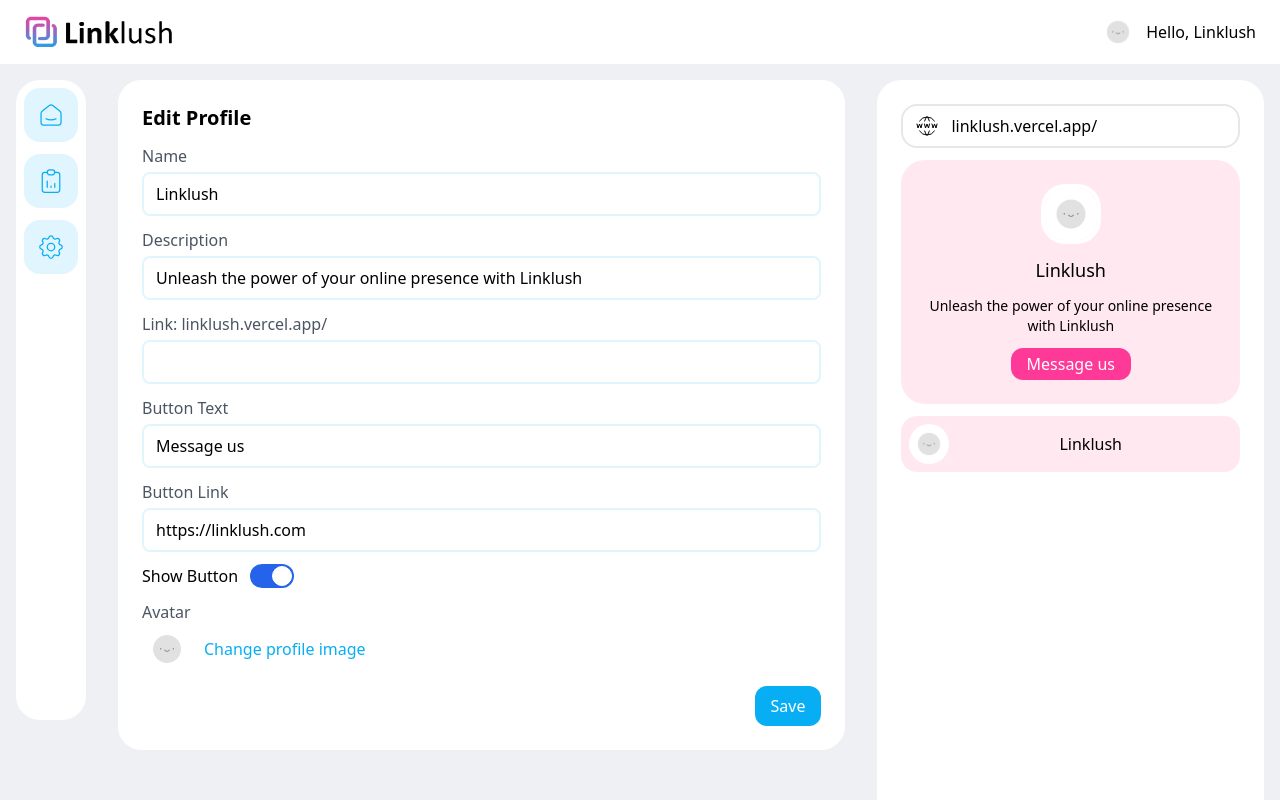
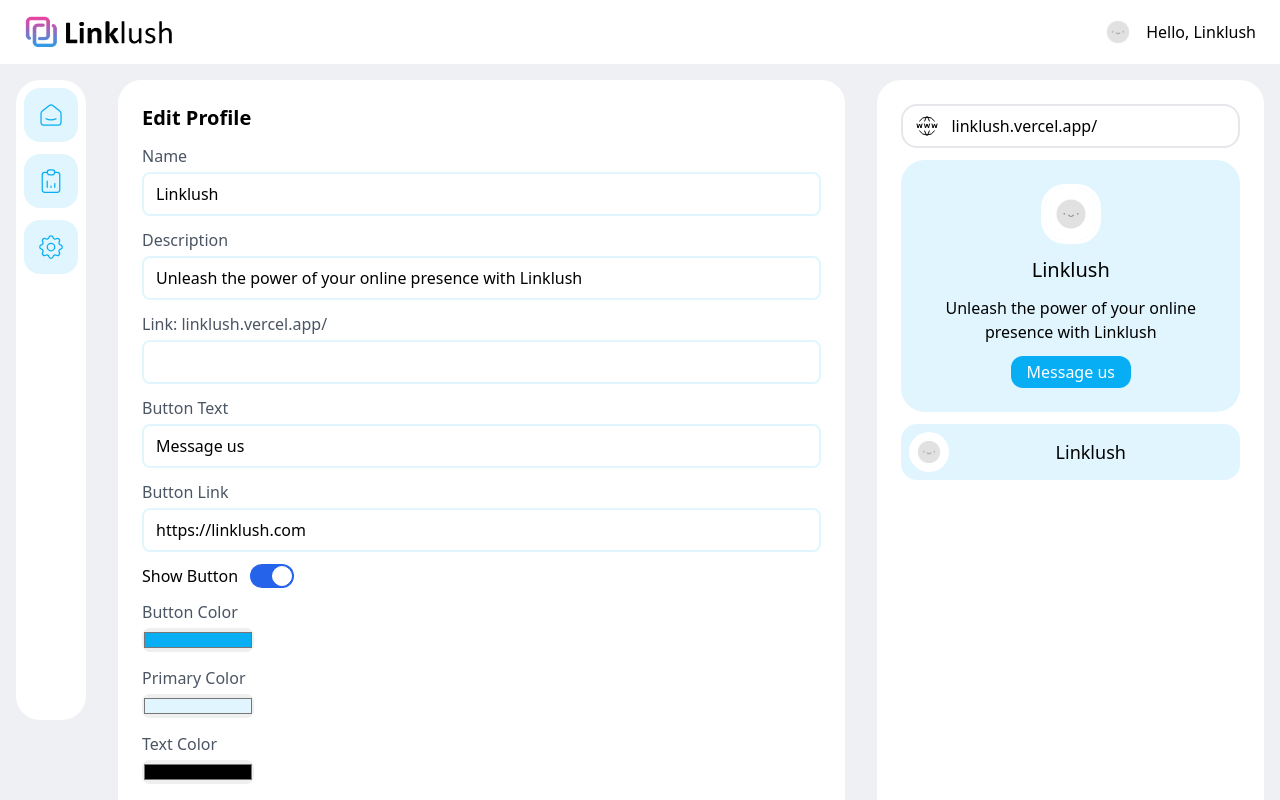
Before and after one commit to vlohar08/linklush, a Next.js app: page /admin/settings in a window 1280 px wide. Shown: the top 800 px of the page. Built offline with nearby package versions, Linux system fonts and the light colour scheme; no server answers.

Commit message:
Added Customization Options

```diff
--- /dev/null
+++ b/components/Backend/ColorPicker.tsx
@@ -0,0 +1,30 @@
+import { ChangeEvent } from "react";
+
+type ColorPicker = {
+  title: string;
+  required?: boolean;
+  value: string;
+  onChange: (e: ChangeEvent<HTMLInputElement>) => void;
+};
+
+const ColorPicker = ({
+  title,
+  required = false,
+  value,
+  onChange,
+}: ColorPicker) => {
+  return (
+    <div className="w-full">
+      <p className="text-gray-600 mb-1">{title}</p>
+      <input
+        className="w-28 h-6 outline-none rounded-lg inline-block"
+        type="color"
+        value={value}
+        onChange={onChange}
+        required={required}
+      />
+    </div>
+  );
+};
+
+export default ColorPicker;
--- /dev/null
+++ b/components/Backend/DisplayUserProfileWithLinks.tsx
@@ -0,0 +1,81 @@
+import { Link as LinkType } from "context/LinkContext";
+import { Profile } from "context/ProfileContext";
+import Image from "next/image";
+import Link from "next/link";
+
+const DisplayUserProfileWithLinks = ({
+  profile,
+  links,
+}: {
+  profile: Profile;
+  links: LinkType[];
+}) => {
+  return (
+    <>
+      <div
+        style={{ background: profile.primaryColor }}
+        className="w-full lg:max-w-[600px] rounded-3xl p-3 md:p-6"
+      >
+        <Image
+          className="rounded-3xl aspect-square mx-auto border-4 border-white bg-white min-w-[60px] min-h-[60px] object-cover"
+          src={profile.avatar}
+          width={60}
+          height={60}
+          alt="Linklush"
+          draggable={false}
+        />
+        <h2
+          style={{ color: profile.textColor }}
+          className="font-medium text-lg lg:text-xl mt-3"
+        >
+          {profile.name}
+        </h2>
+        <p style={{ color: profile.textColor }} className="text-md my-3">
+          {profile.description}
+        </p>
+        {profile.showButton && (
+          <Link target="_blank" href={profile.buttonLink}>
+            <button
+              style={{ background: profile.buttonColor }}
+              className="rounded-xl hover:opacity-90 transition-colors duration-300 py-1 px-4 text-white"
+              type="button"
+            >
+              {profile.buttonText}
+            </button>
+          </Link>
+        )}
+      </div>
+      <div className="w-full lg:max-w-[600px]">
+        {links.map((link) => {
+          return (
+            link.isEnabled && (
+              <Link target="_blank" key={link.id} href={link.href}>
+                <div
+                  style={{ background: profile.primaryColor }}
+                  className="flex items-center mt-3 hover:opacity-90 transition-colors duration-300 rounded-2xl p-2 cursor-pointer"
+                >
+                  <Image
+                    className="rounded-3xl aspect-square object-cover min-w-[40px] min-h-[40px]"
+                    width={40}
+                    height={40}
+                    src={link.icon}
+                    alt={link.title}
+                    draggable={false}
+                  />
+                  <h2
+                    style={{ color: profile.textColor }}
+                    className="flex justify-center w-full font-medium text-base lg:text-lg"
+                  >
+                    {link.title}
+                  </h2>
+                </div>
+              </Link>
+            )
+          );
+        })}
+      </div>
+    </>
+  );
+};
+
+export default DisplayUserProfileWithLinks;
--- a/components/Backend/Layout.tsx
+++ b/components/Backend/Layout.tsx
@@ -20,6 +20,8 @@
   onAuthStateChanged(auth, (user) => {
     if (user) {
       setUser(user);
+    } else {
+      setUser(null);
     }
   });
 
--- a/components/Backend/LinkCard.tsx
+++ b/components/Backend/LinkCard.tsx
@@ -1,5 +1,8 @@
 import { IconDotsVertical, IconPencilMinus } from "@tabler/icons";
 import { useLinks, useUpdateLinks } from "context/LinkContext";
+import { useProfile } from "context/ProfileContext";
+import { db } from "firebase.config";
+import { doc, updateDoc } from "firebase/firestore";
 import Image from "next/image";
 
 type LinkCard = {
@@ -8,6 +11,7 @@
 
 const LinkCard = ({ id }: LinkCard) => {
   const links = useLinks();
+  const { uid } = useProfile();
   const linkIndex = links.findIndex((link) => link.id === id);
   const { icon, title, href } = links[linkIndex];
   const updateLinks = useUpdateLinks();
@@ -17,6 +21,9 @@
     const updatedLinks = [...links];
     updatedLinks[linkIndex].isExpanded = !updatedLinks[linkIndex].isExpanded;
     updateLinks(updatedLinks);
+    await updateDoc(doc(db, "users", uid), {
+      links: updatedLinks,
+    });
   };
 
   return (
--- a/components/Backend/LinkPreview.tsx
+++ b/components/Backend/LinkPreview.tsx
@@ -3,65 +3,20 @@
 import { useProfile } from "context/ProfileContext";
 import Image from "next/image";
 import Link from "next/link";
+import DisplayUserProfileWithLinks from "./DisplayUserProfileWithLinks";
 
 const LinkPreview = () => {
   const links = useLinks();
   const profile = useProfile();
   return (
-    <section className="lg:w-1/3 h-fit min-h-[800px] bg-white p-3 md:p-6 rounded-3xl m-2 md:m-4 text-center select-none">
+    <section className="pointer-events-none lg:w-1/3 h-fit min-h-[800px] bg-white p-3 md:p-6 rounded-3xl m-2 md:m-4 text-center select-none">
       <div className="flex items-center gap-x-3 rounded-2xl mb-3 text-left py-2 px-3 border-2 border-gray-200">
         <IconWorldWww stroke={1} />
         <p className="text-ellipsis overflow-hidden w-[30ch]">
           linklush.vercel.app/{profile.link}
         </p>
       </div>
-      <div className="rounded-3xl bg-secondary-light p-3 md:p-6">
-        <Image
-          className="rounded-3xl aspect-square mx-auto border-4 border-white bg-white min-w-[60px] min-h-[60px] object-cover"
-          src={profile.avatar}
-          width={60}
-          height={60}
-          alt="Linklush"
-          draggable={false}
-        />
-        <h2 className="font-medium text-lg mt-3">{profile.name}</h2>
-        <p className="text-sm my-3">{profile.description}</p>
-        {profile.showButton && (
-          <Link className="pointer-events-none" href={profile.buttonLink}>
-            <button
-              className="rounded-xl bg-secondary hover:bg-primary transition-colors duration-300 py-1 px-4 text-white"
-              type="button"
-            >
-              {profile.buttonText}
-            </button>
-          </Link>
-        )}
-      </div>
-      {links.map((link) => {
-        return (
-          link.isEnabled && (
-            <Link
-              className="pointer-events-none"
-              key={link.id}
-              href={link.href}
-            >
-              <div className="flex items-center mt-3 bg-secondary-light hover:bg-primary-light transition-colors duration-300 rounded-2xl p-2 cursor-pointer">
-                <Image
-                  className="rounded-3xl aspect-square object-cover min-w-[40px] min-h-[40px]"
-                  width={40}
-                  height={40}
-                  src={link.icon}
-                  alt={link.title}
-                  draggable={false}
-                />
-                <h2 className="flex justify-center w-full font-medium text-base">
-                  {link.title}
-                </h2>
-              </div>
-            </Link>
-          )
-        );
-      })}
+      <DisplayUserProfileWithLinks profile={profile} links={links} />
     </section>
   );
 };
--- a/context/ProfileContext.tsx
+++ b/context/ProfileContext.tsx
@@ -10,6 +10,9 @@
   showButton: boolean;
   buttonText: string;
   buttonLink: string;
+  buttonColor: string;
+  primaryColor: string;
+  textColor: string;
 };
 
 type UpdateProfileContext = React.Dispatch<
@@ -23,6 +26,9 @@
     showButton: boolean;
     buttonText: string;
     buttonLink: string;
+    buttonColor: string;
+    primaryColor: string;
+    textColor: string;
   }>
 >;
 export const defaultProfile = {
@@ -35,6 +41,9 @@
   showButton: true,
   buttonText: "Message us",
   buttonLink: "https://linklush.com",
+  buttonColor: "#07aef4",
+  primaryColor: "#e0f5fe",
+  textColor: "#000000",
 };
 const ProfileContext = createContext<Profile>(defaultProfile);
 const UpdateProfileContext = createContext<UpdateProfileContext | (() => null)>(
--- a/pages/[profileLink].tsx
+++ b/pages/[profileLink].tsx
@@ -1,76 +1,20 @@
+import DisplayUserProfileWithLinks from "components/Backend/DisplayUserProfileWithLinks";
+import { Link } from "context/LinkContext";
+import { Profile } from "context/ProfileContext";
 import { GetServerSideProps } from "next";
-import Image from "next/image";
-import Link from "next/link";
 import findProfileByLink from "utils/findProfileByLink";
 
 type User = {
-  profile: {
-    name: string;
-    description: string;
-    showButton: boolean;
-    buttonLink: string;
-    buttonText: string;
-    avatar: string;
-  };
-  links: {
-    href: string;
-    icon: string;
-    id: string;
-    isEnabled: string;
-    title: string;
-  }[];
+  profile: Profile;
+  links: Link[];
 };
 
 const ProfileId = ({ user }: { user: User }) => {
   const { profile, links } = user;
 
   return (
-    <section className="flex flex-col items-center w-full h-fit min-h-[800px] bg-white p-3 md:p-6 rounded-3xl m-2 md:m-4 text-center">
-      <div className="w-full max-w-[600px] rounded-3xl bg-secondary-light p-3 md:p-6">
-        <Image
-          className="rounded-3xl aspect-square mx-auto border-4 border-white bg-white min-w-[60px] min-h-[60px] object-cover"
-          src={profile.avatar}
-          width={60}
-          height={60}
-          alt="Linklush"
-          draggable={false}
-        />
-        <h2 className="font-medium text-lg mt-3">{profile.name}</h2>
-        <p className="text-sm my-3">{profile.description}</p>
-        {profile.showButton && (
-          <Link href={profile.buttonLink}>
-            <button
-              className="rounded-xl bg-secondary hover:bg-primary transition-colors duration-300 py-1 px-4 text-white"
-              type="button"
-            >
-              {profile.buttonText}
-            </button>
-          </Link>
-        )}
-      </div>
-      <div className="w-full max-w-[600px]">
-        {links.map((link) => {
-          return (
-            link.isEnabled && (
-              <Link key={link.id} href={link.href}>
-                <div className="flex items-center mt-3 bg-secondary-light hover:bg-primary-light transition-colors duration-300 rounded-2xl p-2 cursor-pointer">
-                  <Image
-                    className="rounded-3xl aspect-square object-cover min-w-[40px] min-h-[40px]"
-                    width={40}
-                    height={40}
-                    src={link.icon}
-                    alt={link.title}
-                    draggable={false}
-                  />
-                  <h2 className="flex justify-center w-full font-medium text-base">
-                    {link.title}
-                  </h2>
-                </div>
-              </Link>
-            )
-          );
-        })}
-      </div>
+    <section className="flex flex-col items-center w-full h-fit min-h-[800px] bg-white p-3 md:p-6 rounded-3xl text-center">
+      <DisplayUserProfileWithLinks profile={profile} links={links} />
     </section>
   );
 };
--- a/pages/admin/settings/index.tsx
+++ b/pages/admin/settings/index.tsx
@@ -11,6 +11,7 @@
 import resizeFile from "utils/resizeImage";
 import { deleteObject, getStorage, ref, uploadBytes } from "firebase/storage";
 import { nanoid } from "nanoid";
+import ColorPicker from "components/Backend/ColorPicker";
 
 const Settings = () => {
   const profile = useProfile();
@@ -115,6 +116,30 @@
           }}
         />
       </div>
+      <ColorPicker
+        title="Button Color"
+        value={profile.buttonColor}
+        onChange={(e) => {
+          updatedProfile.buttonColor = e.target.value;
+          updateProfile(updatedProfile);
+        }}
+      />
+      <ColorPicker
+        title="Primary Color"
+        value={profile.primaryColor}
+        onChange={(e) => {
+          updatedProfile.primaryColor = e.target.value;
+          updateProfile(updatedProfile);
+        }}
+      />
+      <ColorPicker
+        title="Text Color"
+        value={profile.textColor}
+        onChange={(e) => {
+          updatedProfile.textColor = e.target.value;
+          updateProfile(updatedProfile);
+        }}
+      />
       <ChangeImage
         title="Avatar"
         message="Change profile image"
```
